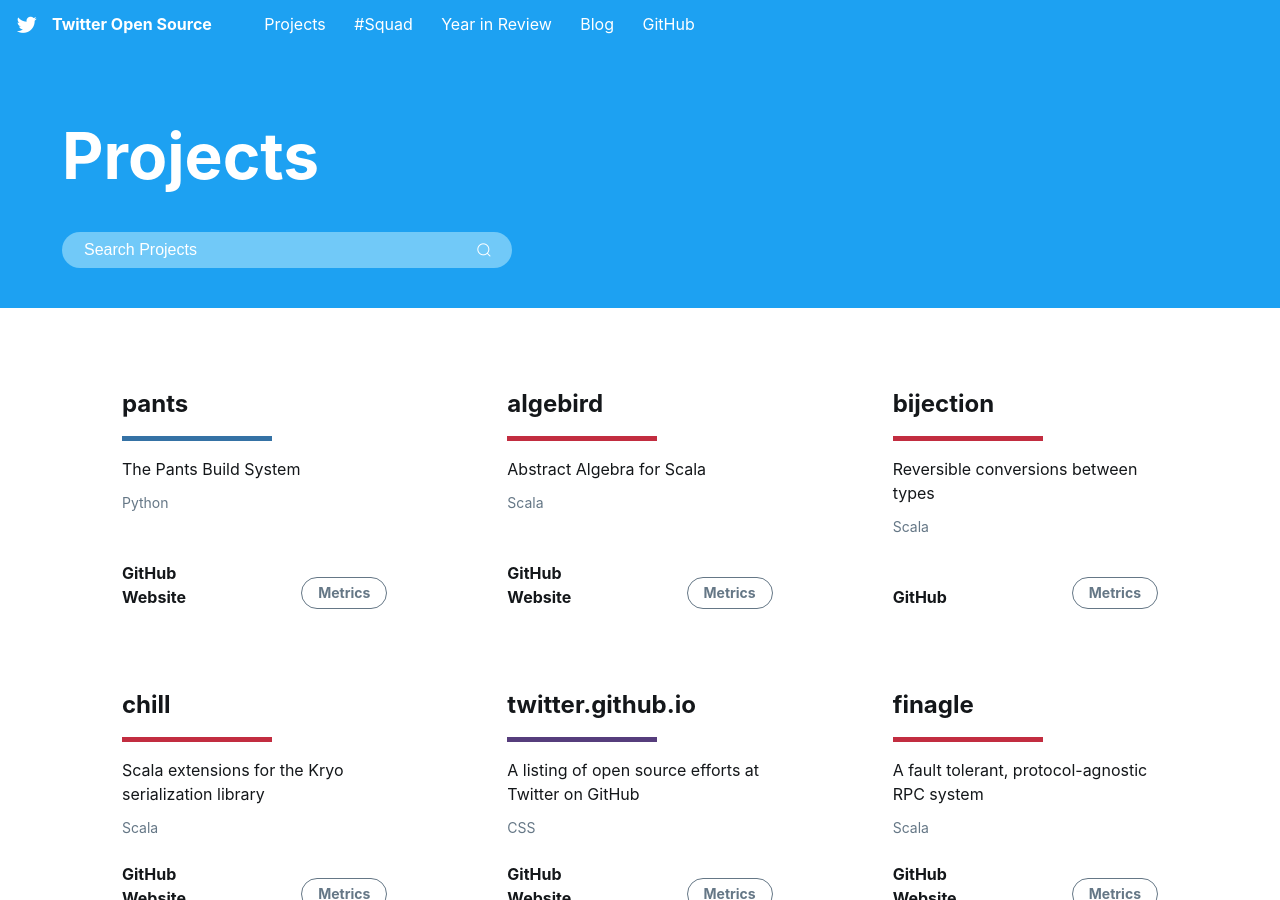
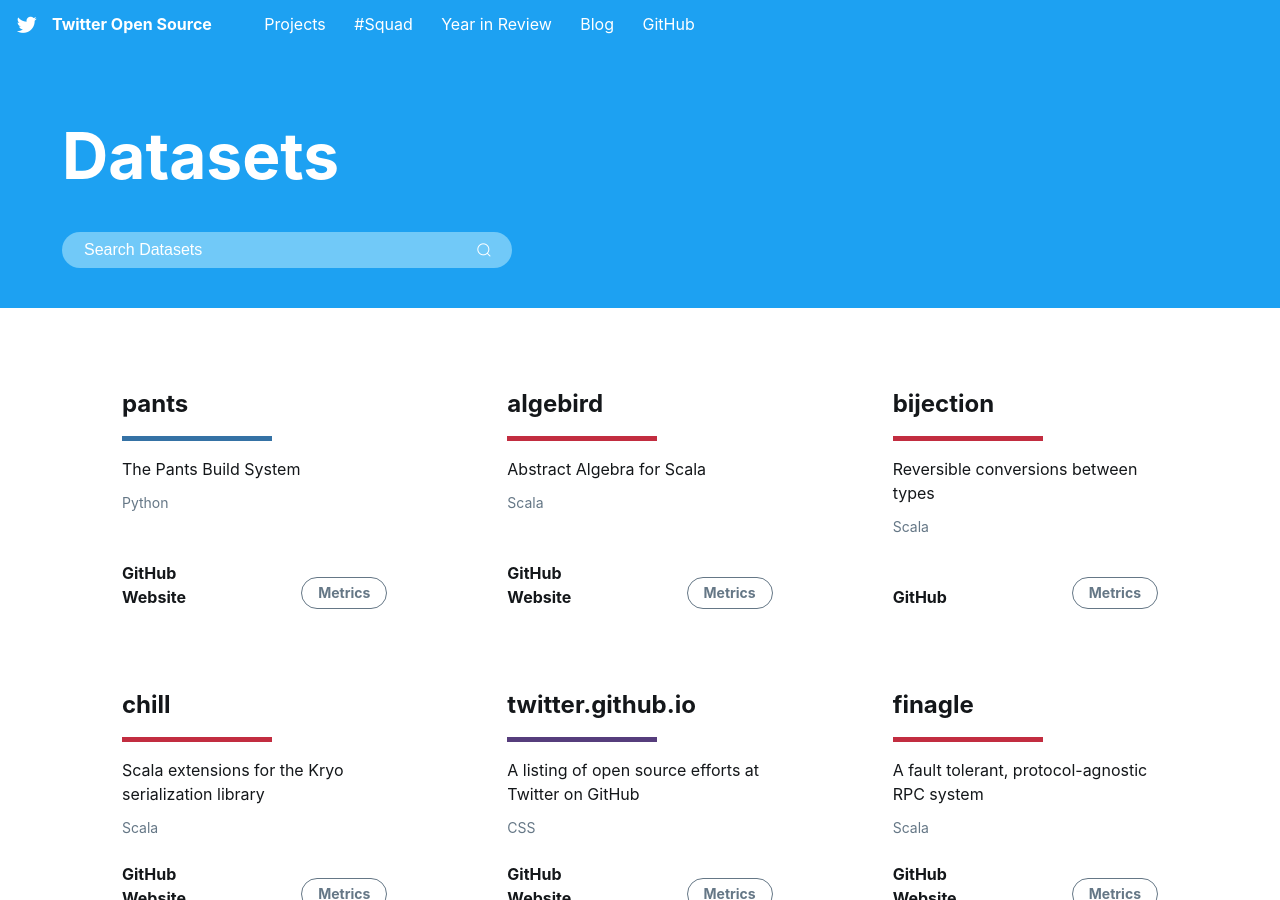
Before and after one commit to twitter/opensource-website, a Jekyll site: the page built from projects.html, in a window 1280 px wide and 900 px high. Built offline with Jekyll 4.4.1, drawn with Linux system fonts in a browser that asks for light colours; some web fonts are replaced; comment, search, counter and statistics services are not loaded.

Commit message:
Update projects.html

```diff
--- a/projects.html
+++ b/projects.html
@@ -1,8 +1,8 @@
 ---
 layout: default
 
-title: Projects | Twitter Open Source
-description: All Twitter Open Source Projects
+title: Datasets
+description: All MediaFutures Datasets
 keywords: twitter, open, source, open source, finatra, finagle, scala
 url: https://opensource.twitter.com/projects
 custom_css: projects.css
@@ -14,9 +14,9 @@
 <div class="header simple-header">
     <div class="Grid container">
         <div id="header-text" class="Grid-cell">
-            <h1 class="large-title">Projects</h1>
+            <h1 class="large-title">Datasets</h1>
             <div class="search-bar">
-                <input class="search-box" type="text" name="search" placeholder="Search Projects" autocomplete="off" />
+                <input class="search-box" type="text" name="search" placeholder="Search Datasets" autocomplete="off" />
                 <span class="Icon Icon--search"></span>
             </div>
         </div>
```
